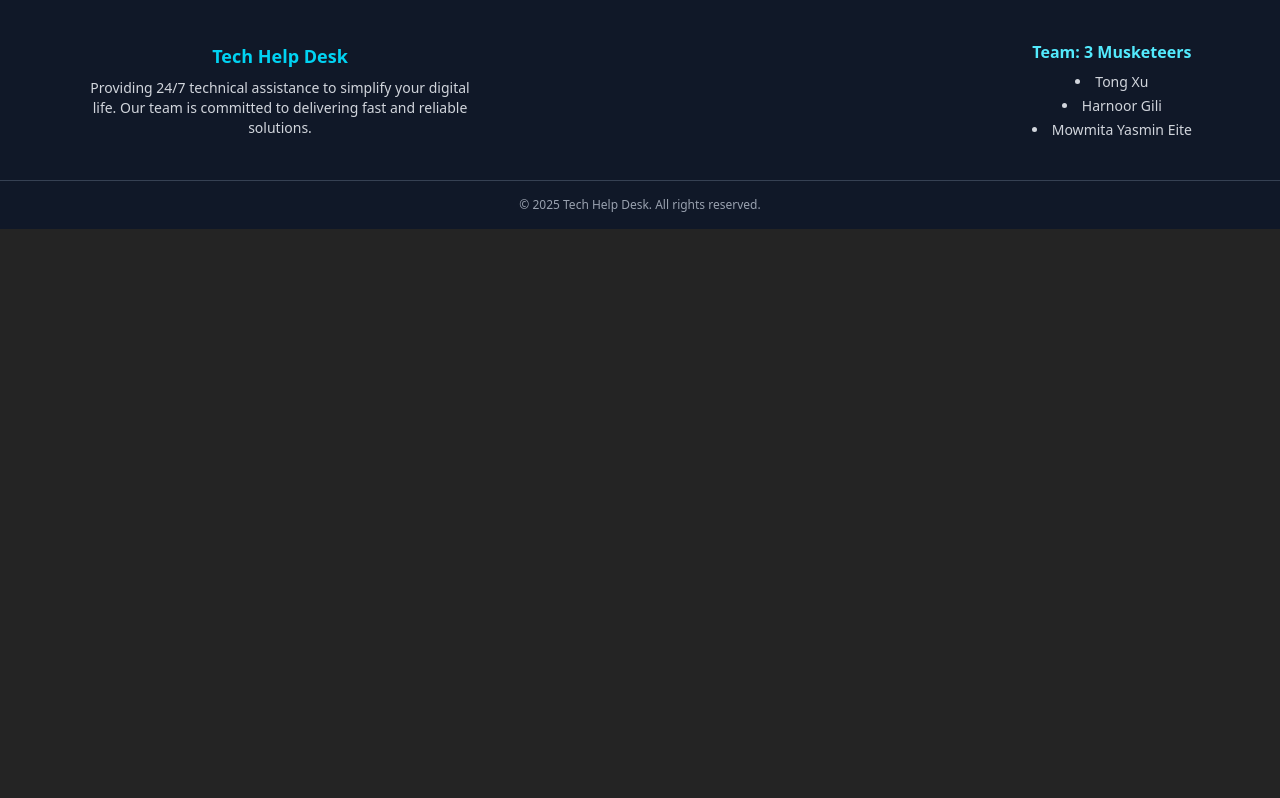
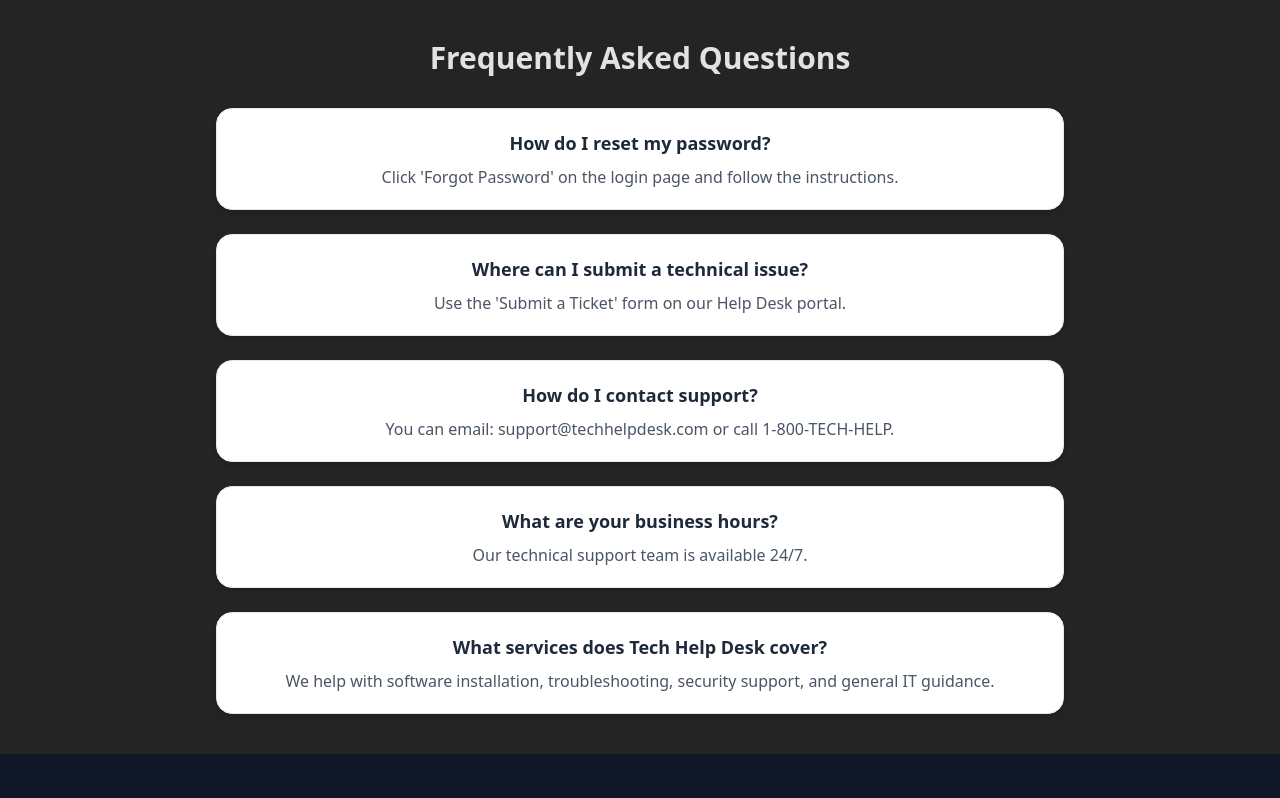
Before and after one commit to erichilla0525/fullstack-helpdesk, a React (Vite) app: page / in a window 1280 px wide. Shown: the top 798 px of the page. Built offline with nearby package versions, Linux system fonts and the light colour scheme.

Commit message:
Add FAQ component

```diff
--- a/src/App.tsx
+++ b/src/App.tsx
@@ -1,10 +1,12 @@
 import { useState } from "react";
 import "./App.css";
 import Footer from "./components/Footer";
+import FAQ from "./components/Faq";
+
 
 function App() {
-  return (
-   <Footer/>
+  return (<> <FAQ/> <Footer/></>
+
   );
 }
 
--- /dev/null
+++ b/src/components/Faq.tsx
@@ -0,0 +1,27 @@
+// src/components/FAQ.jsx
+import { faqData } from "../data/faqQandAns";
+
+const FAQ = () => {
+  return (
+    <section className="max-w-4xl mx-auto px-6 py-10">
+      <h2 className="text-2xl md:text-3xl font-bold text-center mb-8">
+        Frequently Asked Questions
+      </h2>
+
+      <div className="space-y-6">
+        {faqData.map((faq) => (
+          <div
+            className="p-5 rounded-2xl shadow-md bg-white border border-gray-200"
+          >
+            <h3 className="text-lg font-semibold text-gray-800 mb-2">
+              {faq.question}
+            </h3>
+            <p className="text-gray-600">{faq.answer}</p>
+          </div>
+        ))}
+      </div>
+    </section>
+  );
+};
+
+export default FAQ;
--- a/src/components/Footer.tsx
+++ b/src/components/Footer.tsx
@@ -1,5 +1,3 @@
-import React from "react";
-
 const Footer = () => {
   return (
     <footer className="bg-gray-900 text-gray-300 mt-auto">
--- /dev/null
+++ b/src/data/faqQandAns.ts
@@ -0,0 +1,24 @@
+// src/data/faqData.js
+
+export const faqData = [
+  {
+    question: "How do I reset my password?",
+    answer:"Click 'Forgot Password' on the login page and follow the instructions.",
+  },
+  {
+    question: "Where can I submit a technical issue?",
+    answer: "Use the 'Submit a Ticket' form on our Help Desk portal.",
+  },
+  {
+    question: "How do I contact support?",
+    answer: "You can email: support@techhelpdesk.com or call 1-800-TECH-HELP.",
+  },
+  {
+    question: "What are your business hours?",
+    answer: "Our technical support team is available 24/7.",
+  },
+  {
+    question: "What services does Tech Help Desk cover?",
+    answer:"We help with software installation, troubleshooting, security support, and general IT guidance.",
+  },
+];
```
